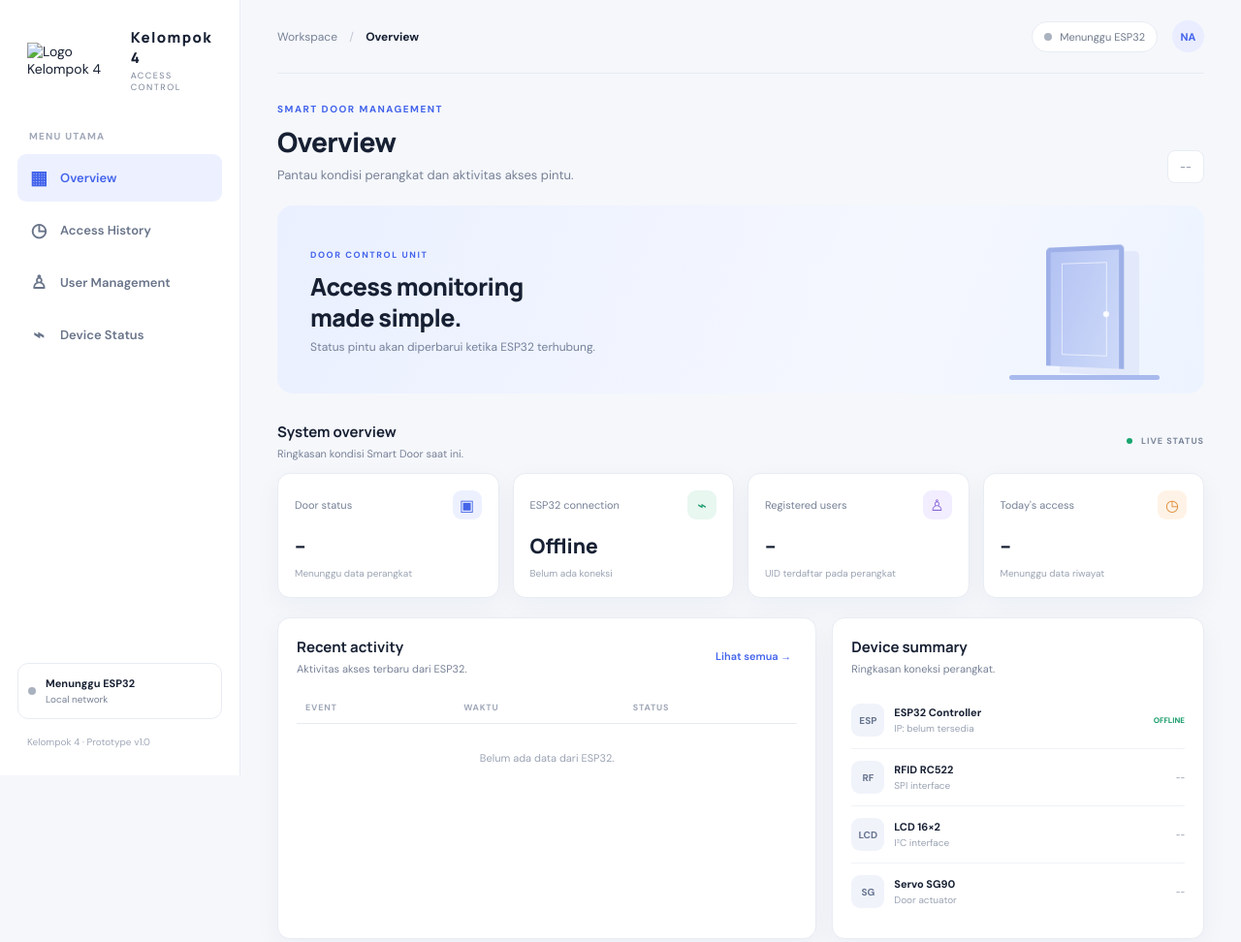
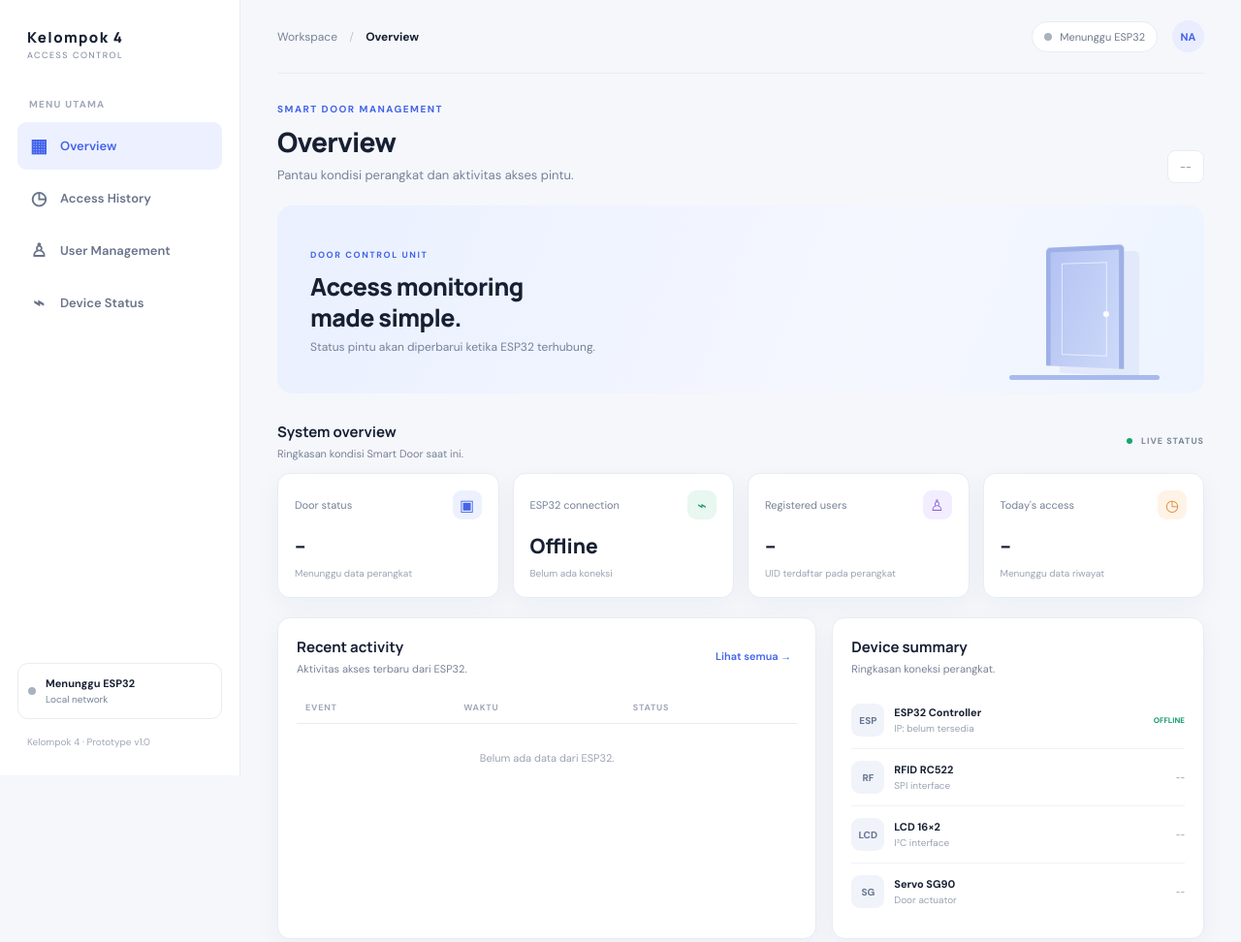
Before and after one commit to alyaizzatunnisa401-cyber/tugas-mpp-XI-TITL-1-SMKN-1-Jakarta, a plain HTML site: page index.html in a window 1280 px wide. Shown: the top 972 px of the page at 97% size. Drawn offline with Linux system fonts and the light colour scheme; a script that the page names is missing.

Commit message:
Update index.html

```diff
--- a/index.html
+++ b/index.html
@@ -11,7 +11,6 @@
   <div class="app-shell">
     <aside class="sidebar" id="sidebar">
       <a class="brand" href="#overview" aria-label="Kelompok 4 beranda">
-    <img src="Chuuya-Nakahara.jpg." alt="Logo Kelompok 4" class="brand-logo">
     <span>
         <strong>Kelompok 4</strong>
         <small>ACCESS CONTROL</small>
```
